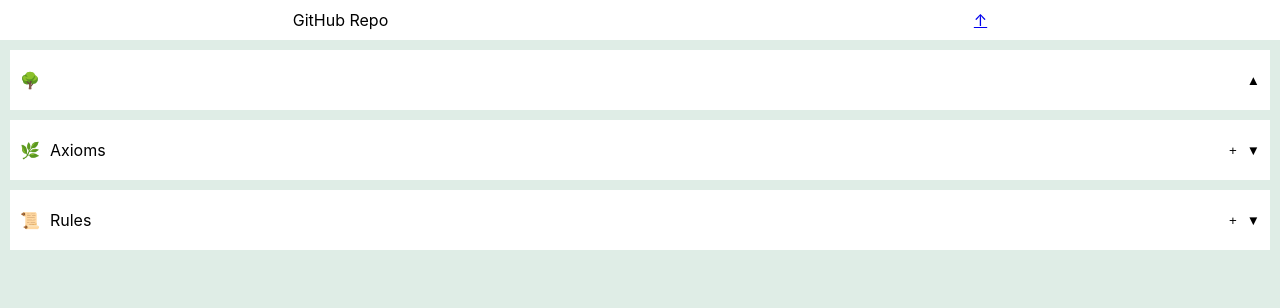
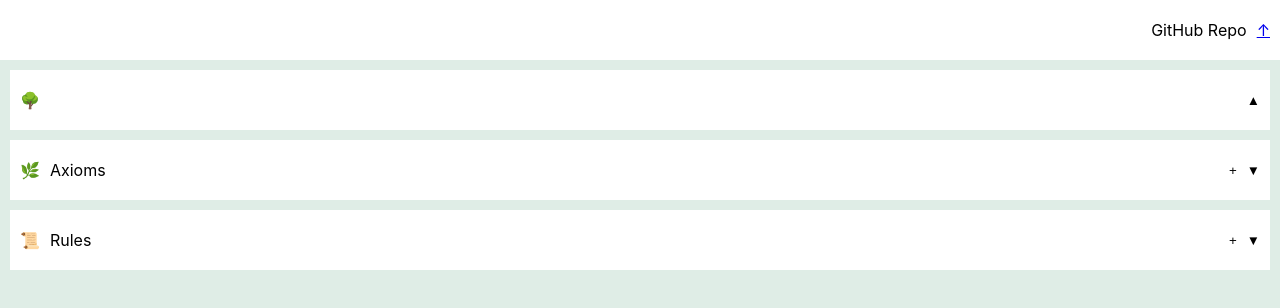
Before and after one commit to killian-dtn/l-system-tree-web-app, a React (Create React App) app: page / in a window 1280 px wide. Shown: the top 308 px of the page. Built offline with nearby package versions, Linux system fonts and the light colour scheme.

Commit message:
Header style upgrade

```diff
--- a/src/components/Header/style.css
+++ b/src/components/Header/style.css
@@ -1,9 +1,14 @@
 .App-header {
     display: flex;
     flex-direction: row;
-    justify-content: space-around;
+    justify-content: flex-end;
+    align-items: center;
     background-color: white;
 
-    padding-top: 10px;
-    padding-bottom: 10px;
+    height: 60px;
+    padding: 0 10px;
 }
+
+.App-header > span {
+    margin-right: 10px;
+}
```
